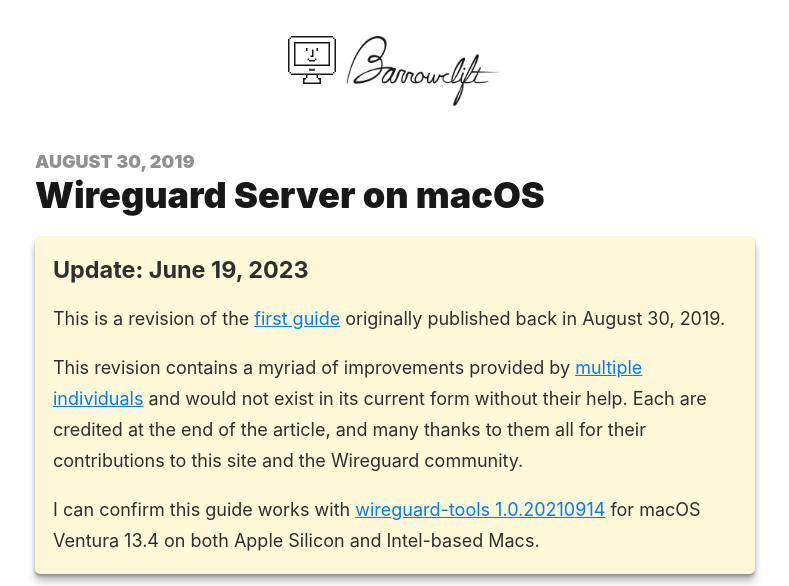
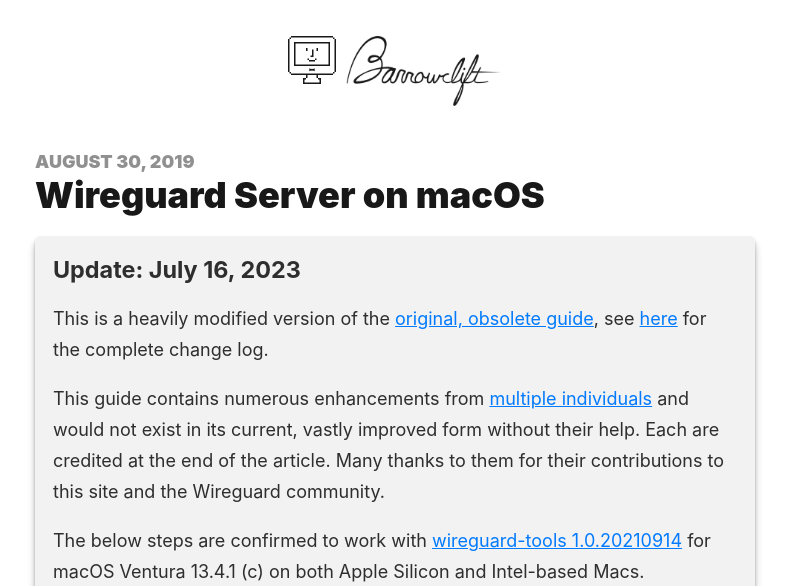
Before and after one commit to barrowclift/nitro.barrowclift.me, a Jekyll site: the page built from _posts/2019-08-30-wireguard-server-on-macos.markdown, in a window 1280 px wide and 900 px high, cut to the strip 0-586 px from the top of the window. Shown: the whole strip, without its empty margins (245-1034 px from the left). Built offline with Jekyll 4.4.1, drawn with Linux system fonts in a browser that asks for light colours; emoji names are drawn with the system emoji font; some of the changed text lies outside the part shown.

Commit message:
Updated Wireguard article to ensure start on system boot

```diff
--- a/_posts/2019-08-30-wireguard-server-on-macos.markdown
+++ b/_posts/2019-08-30-wireguard-server-on-macos.markdown
@@ -2,7 +2,7 @@
 layout: article
 title: "Wireguard Server on macOS"
 date: 2019-08-30 20:15:26
-update: 2023-06-19 13:18:11-0400
+update: 2023-07-16 11:34:04-0400
 categories:
   - Technology
   - macOS
@@ -15,12 +15,12 @@
 has_afterward: true
 ---
 
-<div class="admonition yellow">
-<p class="admonition-title">Update: June 19, 2023</p>
+<div class="admonition">
+<p class="admonition-title">Update: July 16, 2023</p>
 <p></p>
-<p>This is a revision of the <a href="/obsolete/wireguard-server-on-macos">first guide</a> originally published back in August 30, 2019.</p>
-<p>This revision contains a myriad of improvements provided by <a href="#many-thanks-to">multiple individuals</a> and would not exist in its current form without their help. Each are credited at the end of the article, and many thanks to them all for their contributions to this site and the Wireguard community.</p>
-<p>I can confirm this guide works with <a href="https://formulae.brew.sh/formula/wireguard-tools">wireguard-tools 1.0.20210914</a> for macOS Ventura 13.4 on both Apple Silicon and Intel-based Macs.</p>
+<p>This is a heavily modified version of the <a href="/obsolete/wireguard-server-on-macos">original, obsolete guide</a>, see <a href="/notepad/wireguard-server-on-macos-change-log">here</a> for the complete change log.</p>
+<p>This guide contains numerous enhancements from <a href="#many-thanks-to">multiple individuals</a> and would not exist in its current, vastly improved form without their help. Each are credited at the end of the article. Many thanks to them for their contributions to this site and the Wireguard community.</p>
+<p>The below steps are confirmed to work with <a href="https://formulae.brew.sh/formula/wireguard-tools">wireguard-tools 1.0.20210914</a> for macOS Ventura 13.4.1 (c) on both Apple Silicon and Intel-based Macs.</p>
 </div>
 
 <figure markdown="1" class="inline shadow">
@@ -141,7 +141,7 @@
 <span class="gp">$</span><span class="w"> </span>wg genkey | <span class="nb">tee </span>privatekey | wg pubkey <span class="o">&gt;</span> publickey</code></pre></div></div>
       For example, if you have just a single peer, you should have two public and private keys pairs: one pair for your peer, and another pair for your server. Please ensure you keep these files in a safe and secure place, such as an <a href="https://support.apple.com/guide/disk-utility/create-a-disk-image-dskutl11888/mac">encrypted container</a>. If someone nasty gets them, they have complete remote access to your server!
   </li>
-  <li>Create your Wireguard server configuration file. First, decide a location and filename (I chose <code>/usr/local/etc/wireguard/coordinates.conf</code>), then write your configuration using the following template as your guide:
+   <li>Create your Wireguard server configuration file. First, decide a location and filename (I chose <code>/usr/local/etc/wireguard/coordinates.conf</code>). If you choose somewhere else, take care to <a href="https://stackoverflow.com/a/74674749">ensure your location’s not within the <code>/Users</code> directory</a>, otherwise the Wireguard daemon won’t be able to start the server on system boot and will require that user’s login to launch. Once you’ve got your location chosen, write your configuration using the following template as your guide:
     <div class="language-bash highlighter-rouge"><div class="highlight"><pre class="highlight"><code><span class="o">[</span>Interface<span class="o">]</span>
 <span class="c1"># Substitute with the subnets you chose for Wireguard earlier.</span>
 <span class="nv">Address</span> <span class="o">=</span> 10.0.10.1/24, fd77:77:77:77::1/112
@@ -258,6 +258,9 @@
     <span class="nt">&lt;/dict&gt;</span>
 <span class="nt">&lt;/plist&gt;</span></code></pre></div></div>
       </li>
+      <li>Change the assigned user &amp; group for your daemon config to <code>root:wheel</code> with the following command. This is required for the Wireguard daemon to be launched on system boot.
+        <div class="language-console highlighter-rouge"><div class="highlight"><pre class="highlight"><code><span class="gp">$</span><span class="w"> </span><span class="nb">sudo chown </span>root:wheel /Library/LaunchDaemons/com.wireguard.server.plist</code></pre></div></div>
+      </li>
       <li>Inform <code>launchd</code> of the new <code>plist</code> you just created with the following commands:
         <div class="language-console highlighter-rouge"><div class="highlight"><pre class="highlight"><code><span class="gp">$</span><span class="w"> </span><span class="nb">sudo </span>launchctl <span class="nb">enable </span>system/com.wireguard.server
 <span class="gp">$</span><span class="w"> </span><span class="nb">sudo </span>launchctl bootstrap system /Library/LaunchDaemons/com.wireguard.server.plist</code></pre></div></div>
@@ -289,6 +292,7 @@
 ## Many Thanks To...
 
 * [**lifepillar**](https://lifepillar.me) for his superior PF rules handling and daemon config. Our discussion remains [publicly accessible on Github](https://github.com/barrowclift/barrowclift.github.io/issues/1).
+* [**Charles Richard**](https://twitter.com/charlie_thebird/status/1255894000533413889) for suggesting added clarity around what directory the public/private keys will be generated into.
 * [**Olivier Mathieu**](https://twitter.com/oma_sct) for their private suggestion to do away with the previously enabled `LaunchOnlyOnce` flag, which prevented the service from automatically restarting should the daemon ever exit unexpectedly.
 * [**Olaoluwa Oluwaniyi**](https://github.com/diadal) for informing me that not all ISPs allow customers to use 3rd party DNS providers (previously, this was not mentioned in the guide). The discussion remains [publicly accessible on Github](https://github.com/barrowclift/barrowclift.github.io/issues/2).
 * **Corey Watson** for his private reminder that the default Homebrew executable directory on Macs powered by [Apple Silicon](https://en.wikipedia.org/wiki/Apple-designed_processors) is `/opt/homebrew/bin`, not `/usr/local/bin`. This difference is now reflected in the daemon config template.
@@ -296,6 +300,7 @@
 * [**Alessio Nossa**](https://github.com/alessionossa) for informing me that the original "post down" script did *not* in fact remove the PF traffic routing rule as originally claimed (rather, [it only removed the PF "enable" reference](https://www.manpagez.com/man/8/pfctl/). Their original comment notifying this miss remains [publicly accessible on Github](https://github.com/barrowclift/barrowclift.github.io/issues/1#issuecomment-1133563862).
 * [**Donavon Buchanan**](https://github.com/dbuchanandev), whose thorough email and sensible [reference repo](https://github.com/dbuchanandev/WireGuard-macOS-IPv6) filled the crucial missing piece of <abbr style="font-variant-caps:unset;font-feature-settings:unset;" title="Internet Protocol version 6">IPv6</abbr> support in this guide. Without his contribution, this guide would still be restricted to just <abbr style="font-variant-caps:unset;font-feature-settings:unset;" title="Internet Protocol version 4">IPv4</abbr> connections, and been worse off for it.
 * [**Glenn F. Schreiber**](https://theweatherguy.net/blog/blog-faq/) (a.k.a "theweatherguy") for identifying and notifying me that starting with macOS 13 Ventura the DNS directive prevents the VPN from functioning when set in the *server*'s Wireguard config.
+* [**Cory**](https://mastodon.social/@CyberCory) for [identifying a shortcoming in the daemon config](https://mastodon.social/@CyberCory/110668229010278552) that required user login for the Wireguard server to start. Because of his report, the guide now ensures the daemon's set up to start immediately on system boot, independent of user logins.
 
 *[DNS]: Domain Name System
 *[ISP]: Internet Service Provider
```
Also changed, not shown: other parts of _posts/2019-08-30-wireguard-server-on-macos.markdown (+1 -1 lines), notepad/wireguard-server-on-macos-change-log.md (added, +89 -0 lines).
